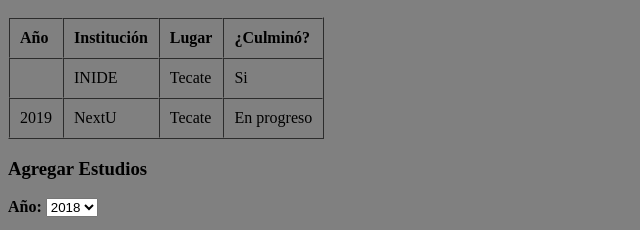
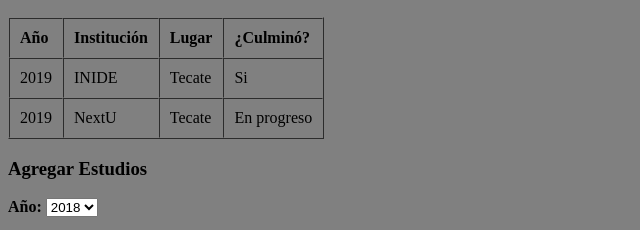
Before and after one commit to Gregoon/Proyecto, a plain HTML site: page Educación.html in a window 1280 px wide. Shown: the part 338-568 px from the top of the page, 0-640 px from the left. Drawn offline with Linux system fonts and the light colour scheme.

Commit message:
Update Educación.html

```diff
--- a/Educación.html
+++ b/Educación.html
@@ -39,7 +39,7 @@
 			</thead>
 			<tbody>
 			<tr>
-				<td></td>
+				<td>2019</td>
 				<td>INIDE</td>
 				<td>Tecate</td>
 				<td>Si</td>
```
